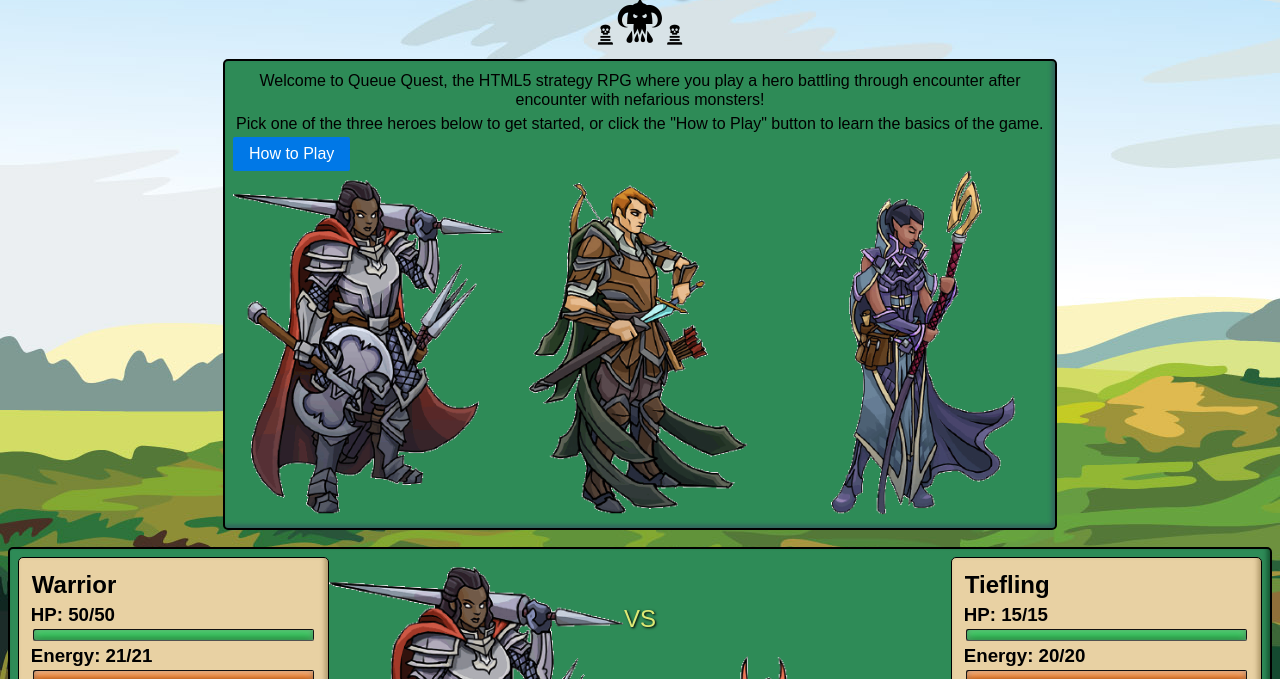
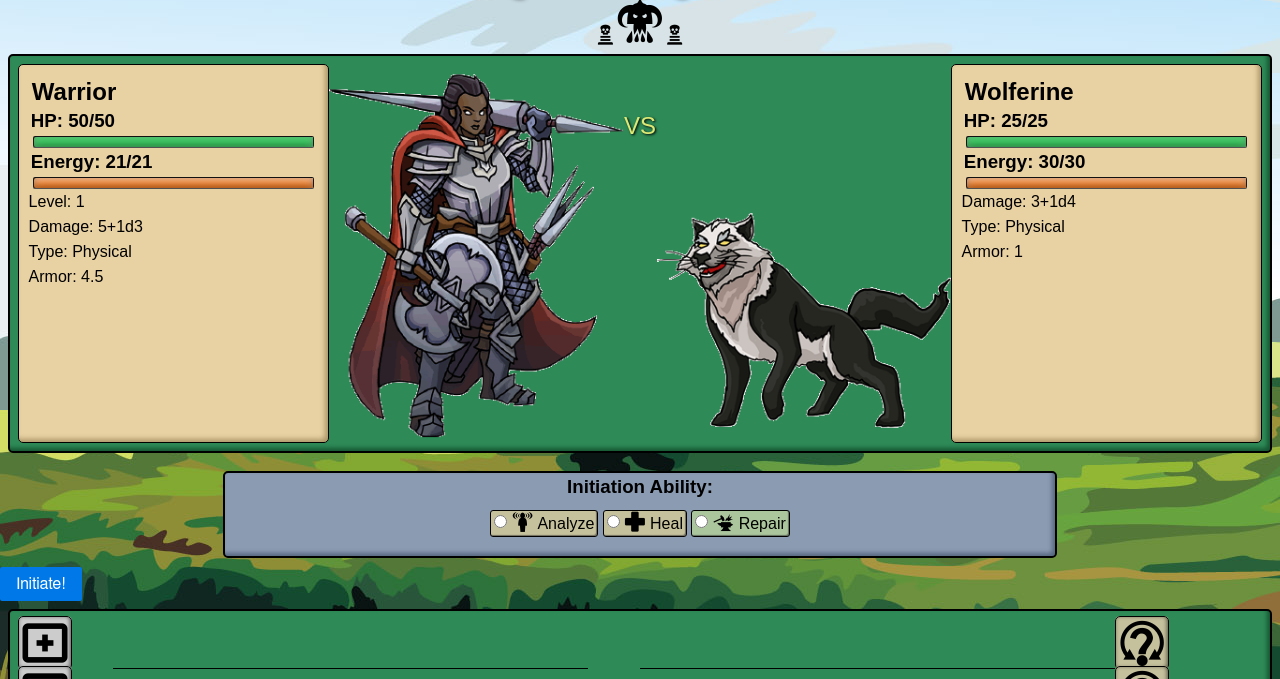
Before and after one commit to raukusbaukus/queue-quest, a plain HTML site: page index.html in a window 1280 px wide. Both pictures are taken after a click on the picture 368 px from the left and 454 px from the top of the page. Shown: the part 111-790 px from the top of the page. Drawn offline with nearby package versions, Linux system fonts and the light colour scheme.

Commit message:
big commit: added lots of monsters, level array, and game flow mechanisms

```diff
--- a/index.html
+++ b/index.html
@@ -32,7 +32,7 @@
     <div id="errholder">
         <p id="errmessage"></p>
     </div>
-    <section class="welcome">
+    <section id="welcome" class="welcome">
         <div class="pure-g">
             <div class="pure-u-1-6">
             </div>
@@ -60,7 +60,7 @@
             </div>
         </div>
     </section>
-    <section class="hud">
+    <section id="hud" class="hud">
         <div class="pure-g">
             <div class="pure-u-1-4">
                 <div class="char-stats">
@@ -120,7 +120,7 @@
             </div>
         </div>
     </section>
-    <section class="initiation">
+    <section id="initiation" class="initiation">
         <div class="pure-g">
             <div class="pure-u-1-6">
             </div>
@@ -142,7 +142,7 @@
             <button id="init-submit" class="pure-button pure-button-primary" type="button" name="init-button">Initiate!</button>
         </div>
     </section>
-    <section class="encounter-rounds">
+    <section id="encounter-rounds" class="encounter-rounds">
         <div class="pure-g">
             <div class="pure-u-11-24">
                 <div class="hrounds">
@@ -229,7 +229,7 @@
                 </div>
             </div>
     </section>
-    <section class="ability-select">
+    <section id="ability-select" class="ability-select">
         <div class="pure-g">
             <div class="pure-u-1-6">
             </div>
@@ -312,7 +312,7 @@
         </div>
         <button id="encounter-lockin" class="pure-button pure-button-primary" type="button" name="lockin-button">Finalize and Begin Encounter</button>
     </section>
-    <section class="levelup">
+    <section id="levelup" class="levelup">
         <div class="pure-g">
             <div class="pure-u-1-12">
             </div>
@@ -437,9 +437,6 @@
             </div>
         </div>
     </section>
-    <section class="context">
-        <button id="context-button" class="pure-button pure-button-primary" type="button" name="context-button">Next Encounter</button>
-    </section>
 </body>
 
 </html>
--- a/scripts/monsters.js
+++ b/scripts/monsters.js
@@ -83,15 +83,188 @@ const monsterarr = [{
   illus: 'images/characters/goblin-crone.gif',
   maxhp: 17,
   currhp: 17,
-  maxenergy: 18,
-  currenergy: 18,
+  maxenergy: 20,
+  currenergy: 20,
   dtype: 'Magical',
-  basedmg: 8,
-  dmgvariance: 6,
+  basedmg: 6,
+  dmgvariance: 5,
   maxarmor: 0,
   currarmor: 0,
   maxward: 4,
   currward: 4,
   abilqueue: ['Curse', 'Lightning-Bolt', 'Cold-Snap', 'Attack', 'Dodge'],
   evil: false,
+}, {
+  name: 'Imp',
+  illus: 'images/characters/imp.gif',
+  maxhp: 9,
+  currhp: 9,
+  maxenergy: 12,
+  currenergy: 12,
+  dtype: 'Magical',
+  basedmg: 2,
+  dmgvariance: 6,
+  maxarmor: 1,
+  currarmor: 1,
+  maxward: 1,
+  currward: 1,
+  abilqueue: ['Mote-of-Fire', 'Cleanse', 'Mote-of-Fire', 'Attack', 'Attack'],
+  evil: true,
+}, {
+  name: 'Rust Monster',
+  illus: 'images/characters/rust-monster.gif',
+  maxhp: 19,
+  currhp: 19,
+  maxenergy: 15,
+  currenergy: 15,
+  dtype: 'Physical',
+  basedmg: 5,
+  dmgvariance: 2,
+  maxarmor: 2,
+  currarmor: 2,
+  maxward: 2,
+  currward: 2,
+  abilqueue: ['Armor-Break', 'Armor-Break', 'Attack', 'Feint', 'Attack'],
+  evil: false,
+}, {
+  name: 'Wolferine',
+  illus: 'images/characters/wolferine.gif',
+  maxhp: 25,
+  currhp: 25,
+  maxenergy: 30,
+  currenergy: 30,
+  dtype: 'Physical',
+  basedmg: 3,
+  dmgvariance: 4,
+  maxarmor: 1,
+  currarmor: 1,
+  maxward: 0,
+  currward: 0,
+  abilqueue: ['Feint', 'Attack', 'Combo', 'Piercing-Strike', 'Attack'],
+  evil: false,
+}, {
+  name: 'Gelatinous Cube',
+  illus: 'images/characters/gelatinous-cube.gif',
+  maxhp: 30,
+  currhp: 30,
+  maxenergy: 12,
+  currenergy: 12,
+  dtype: 'Magical',
+  basedmg: 8,
+  dmgvariance: 3,
+  maxarmor: 2,
+  currarmor: 2,
+  maxward: 3,
+  currward: 3,
+  abilqueue: ['Spell-Break', 'Cleanse', 'Attack', 'Attack', 'Attack'],
+  evil: false,
+}, {
+  name: 'Skeleton',
+  illus: 'images/characters/skeleton.gif',
+  maxhp: 24,
+  currhp: 24,
+  maxenergy: 24,
+  currenergy: 24,
+  dtype: 'Physical',
+  basedmg: 5,
+  dmgvariance: 4,
+  maxarmor: 3,
+  currarmor: 3,
+  maxward: 1,
+  currward: 1,
+  abilqueue: ['Attack', 'Combo', 'Attack', 'Combo', 'Block'],
+  evil: true,
+}, {
+  name: 'Mercenary',
+  illus: 'images/characters/mercenary.gif',
+  maxhp: 30,
+  currhp: 30,
+  maxenergy: 24,
+  currenergy: 24,
+  dtype: 'Physical',
+  basedmg: 3,
+  dmgvariance: 7,
+  maxarmor: 4,
+  currarmor: 4,
+  maxward: 0,
+  currward: 0,
+  abilqueue: ['Opening-Volley', 'Feint', 'Overpower', 'Block', 'Counter-Attack'],
+  evil: false,
+}, {
+  name: 'Bugbear Magi',
+  illus: 'images/characters/bugbear-magi.gif',
+  maxhp: 27,
+  currhp: 27,
+  maxenergy: 30,
+  currenergy: 30,
+  dtype: 'Magical',
+  basedmg: 6,
+  dmgvariance: 4,
+  maxarmor: 2,
+  currarmor: 2,
+  maxward: 3,
+  currward: 3,
+  abilqueue: ['Spell-Break', 'Lightning-Bolt', 'Cold-Snap', 'Attack', 'Lightning-Bolt'],
+  evil: false,
+}, {
+  name: 'Bugbear Warrior',
+  illus: 'images/characters/bugbear-warrior.gif',
+  maxhp: 40,
+  currhp: 40,
+  maxenergy: 25,
+  currenergy: 25,
+  dtype: 'Physical',
+  basedmg: 7,
+  dmgvariance: 5,
+  maxarmor: 2,
+  currarmor: 2,
+  maxward: 0,
+  currward: 0,
+  abilqueue: ['Attack', 'Combo', 'Overpower', 'Feint', 'Attack'],
+  evil: false,
+}, {
+  name: 'Bugbear Ranger',
+  illus: 'images/characters/bugbear-ranger.gif',
+  maxhp: 35,
+  currhp: 35,
+  maxenergy: 35,
+  currenergy: 35,
+  dtype: 'Physical',
+  basedmg: 8,
+  dmgvariance: 4,
+  maxarmor: 1,
+  currarmor: 1,
+  maxward: 0,
+  currward: 0,
+  abilqueue: ['Opening-Volley', 'Piercing-Strike', 'Attack', 'Dodge', 'Dodge'],
+  evil: false,
+}, {
+  name: 'Death Knight',
+  illus: 'images/characters/death-knight.gif',
+  maxhp: 45,
+  currhp: 45,
+  maxenergy: 20,
+  currenergy: 20,
+  dtype: 'Physical',
+  basedmg: 9,
+  dmgvariance: 3,
+  maxarmor: 4,
+  currarmor: 4,
+  maxward: 2,
+  currward: 2,
+  abilqueue: ['Curse', 'Attack', 'Drain-Life', 'Attack', 'Finisher'],
+  evil: true,
 }];
+
+var levelarr = [
+  ['Wolferine'],
+  ['Goblin Archer', 'Goblin Berserker'],
+  ['Goblin Archer', 'Goblin Crone', 'Wolferine'],
+  ['Imp', 'Tiefling', 'Crazed Gnome'],
+  ['Mercenary', 'Rust Monster', 'Gelatinous Cube', 'Imp'],
+  ['Bugbear Ranger', 'Bugbear Warrior', 'Bugbear Magi'],
+  ['Skeleton', 'Crazed Gnome', 'Skeleton', 'Death Knight'],
+  ['Imp', 'Tiefling', 'Imp', 'Tiefling', 'Pit Fiend'],
+  ['Goblin Archer', 'Goblin Berserker', 'Goblin Crone', 'Wolferine', 'Bugbear Ranger', 'Bugbear Magi'],
+  ['Imp', 'Skeleton', 'Death Knight', 'Pit Fiend']
+];
--- a/scripts/scripts.js
+++ b/scripts/scripts.js
@@ -43,6 +43,8 @@ var analyzebool = false;
 var clickcount = 0;
 var initbool = false;
 var mdmgmult = 1;
+var gamelevel = 0;
+var encounterlevel = 0;
 var currmonster = {};
 
 var heroinfo = {
@@ -137,17 +139,76 @@ function heropicked() {
   }
   maxresources();
   sethstats();
-  //temporary monster initialization
-  setmonster(monsterarr[Math.floor(Math.random() * monsterarr.length)]);
+  setwelcome(false);
+  setencounter(true);
 }
 
-function setmonster(monst) {
-  currmonster = monst;
-  setmstats();
+function setwelcome(toggle) {
+  //turns welcome section on and off
+  if (toggle) {
+    $('#welcome').css('display', 'block');
+  } else {
+    $('#welcome').css('display', 'none');
+  }
+}
+
+function setinitiation(toggle) {
+  //turns initiation ability selection on and off
+  if (toggle) {
+    $('#initiation').css('display', 'block');
+  } else {
+    $('#initiation').css('display', 'none');
+  }
+}
+
+function setabilityselect(toggle) {
+  //turns encounter ability selection on and off
+  if (toggle) {
+    $('#ability-select').css('display', 'block');
+  } else {
+    $('#ability-select').css('display', 'none');
+  }
+}
+
+function setencounter(toggle) {
+  //sets up and displays the next monster being encountered
+  //or turns the relevent sections off
+  //do not do this mid-encounter
+  if (toggle) {
+    $('#hud').css('display', 'block');
+    setinitiation(true);
+    $('#encounter-rounds').css('display', 'block');
+    for (var mons in monsterarr) {
+      if (monsterarr[mons].name === levelarr[gamelevel][encounterlevel]) {
+        currmonster = monsterarr[mons];
+      }
+    }
+    setmstats();
+  } else {
+    $('#hud').css('display', 'none');
+    setinitiation('false')
+    $('#encounter-rounds').css('display', 'none');
+  }
+}
+
+function nextencounter() {
+  //checks for levelup and increments encounter/game counters
+  if (encounterlevel === levelarr[gamelevel].length - 1) {
+    encounterlevel = 0;
+    gamelevel++;
+    levelup();
+  } else {
+    encounterlevel++;
+    setencounter();
+  }
+}
+
+function levelup() {
+
 }
 
 function resethero() {
-  //resets hero stats to base values
+  //resets hero stats to base values, and resets game progress
   heroinfo['name'] = 'Hero';
   heroinfo['level'] = 1;
   heroinfo['phystier'] = 0;
@@ -160,6 +221,7 @@ function resethero() {
   heroinfo['maxenergy'] = heroinfo['currenergy'] = 20;
   heroinfo['maxarmor'] = heroinfo['currentarmor'] = 1;
   heroinfo['maxward'] = heroinfo['currentward'] = 0;
+  gamelevel = encounterlevel = 0;
 }
 
 function addabil(aname) {
@@ -453,6 +515,7 @@ function checkinitiation() {
         showerr('That ability costs ' + realinit.energycost + ' energy, but your hero only has ' + heroinfo['currenergy'] + '. Please select a different ability.');
       } else {
         runinitiation(realinit);
+        setabilityselect(true);
       }
     }
   } else {
--- a/styles/styles.css
+++ b/styles/styles.css
@@ -33,6 +33,10 @@
 
 .pure-u-1-4, .pure-u-1-2 {
     display: flex;
+}
+
+#encounter-rounds, #hud, #initiation, #ability-select, #levelup {
+  display: none;
 }
 
 .illus {
```
Also changed, not shown: 1 other file.
